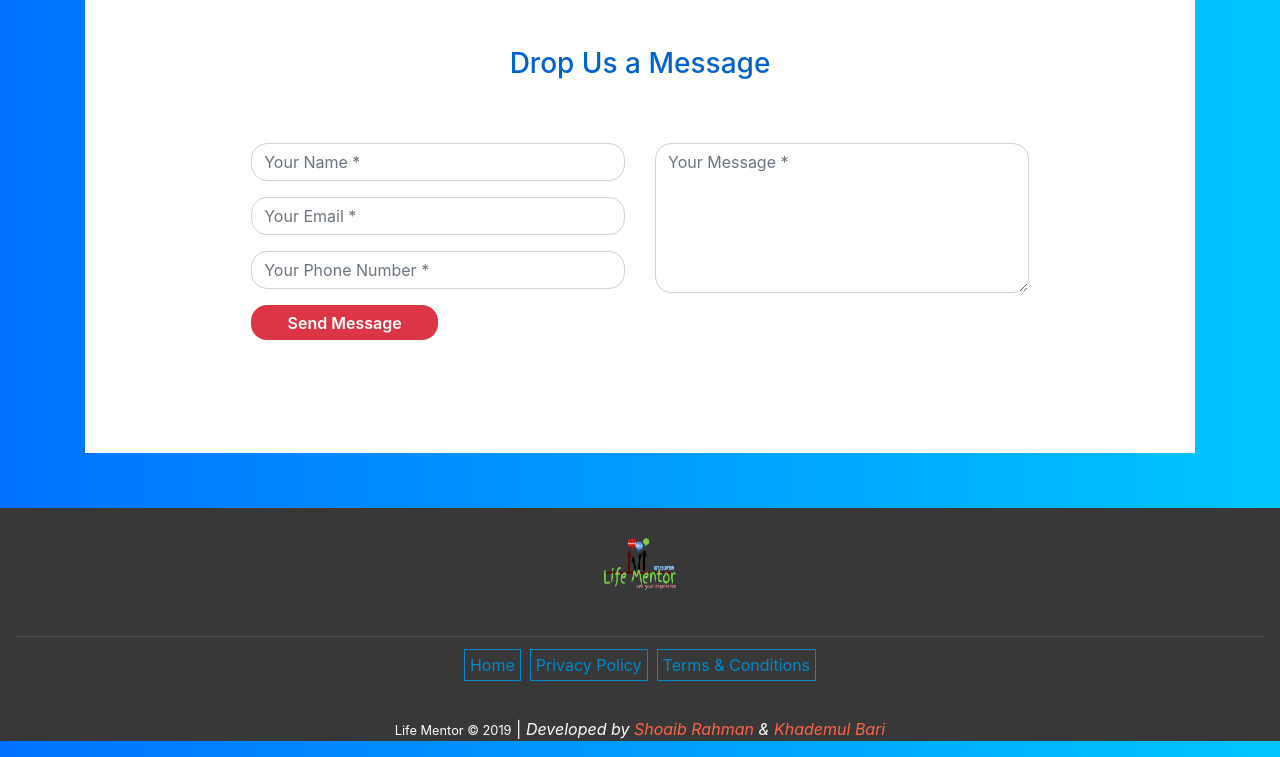
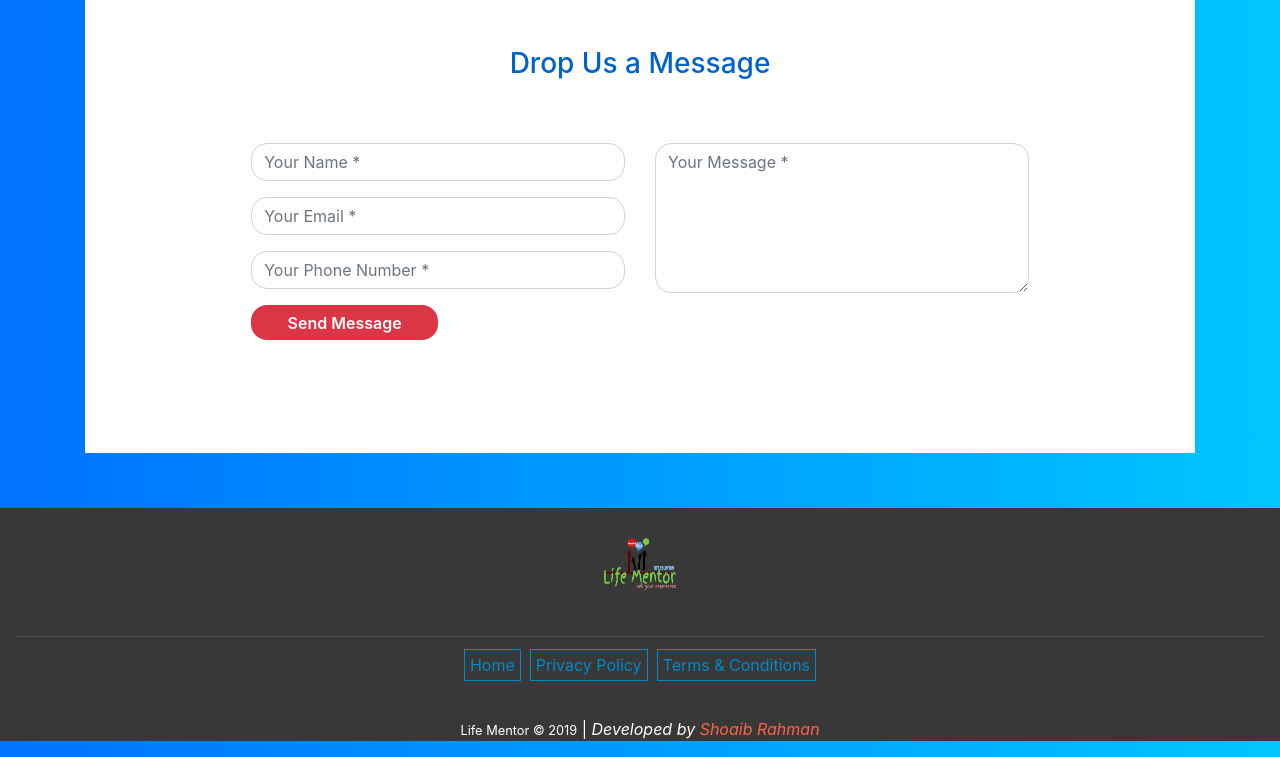
Before and after one commit to shoaibswe/FrontEnd_for_LifeConsultant_Project, a plain HTML site: page contact.html in a window 1280 px wide. Shown: the part 330-1087 px from the top of the page. Drawn offline with nearby package versions, Linux system fonts and the light colour scheme.

Commit message:
Update contact.html

```diff
--- a/contact.html
+++ b/contact.html
@@ -19,7 +19,7 @@
                     title="Designed by Shoaib">
             </a>
             <center>
-                <h1 title="Life Mentor Developed by Shoaib and Bari">We are your Life Consultant</h1>
+                <h1 title="Life Mentor Developed by Shoaib">We are your Life Consultant</h1>
                 <p>Sell your Experience and Get Help!</p>
             </center>
         </div>
@@ -67,7 +67,7 @@
 <footer class="container-fluid text-center foot">
 
         <div class="copyrights" style="color:brown">
-            <img class="footimg" src="img/LifeMentor.png" style="height:7rem" width="30rem" title="by Shoaib and Bari">
+            <img class="footimg" src="img/LifeMentor.png" style="height:7rem" width="30rem" title="by Shoaibi">
             <hr class="dark-line">
             <a class="link" href="index.html">Home</a>&nbsp
             <a class="link" href="#">Privacy Policy</a>&nbsp
@@ -75,8 +75,7 @@
             <br><br>
             <p class="white-txt small">
                 <p class="white-txt"><small> Life Mentor © 2019</small> |
-                    <em> Developed by <a href="#" title="Front End & Back End" style="color:tomato">Shoaib Rahman</a> & <a
-                            href="#" title="Back End" style="color:tomato">Khademul Bari</a></em>
+                    <em> Developed by <a href="#" title="Front End & Back End" style="color:tomato">Shoaib Rahman</a>
                 </p>
             </p>
         </div>
```
